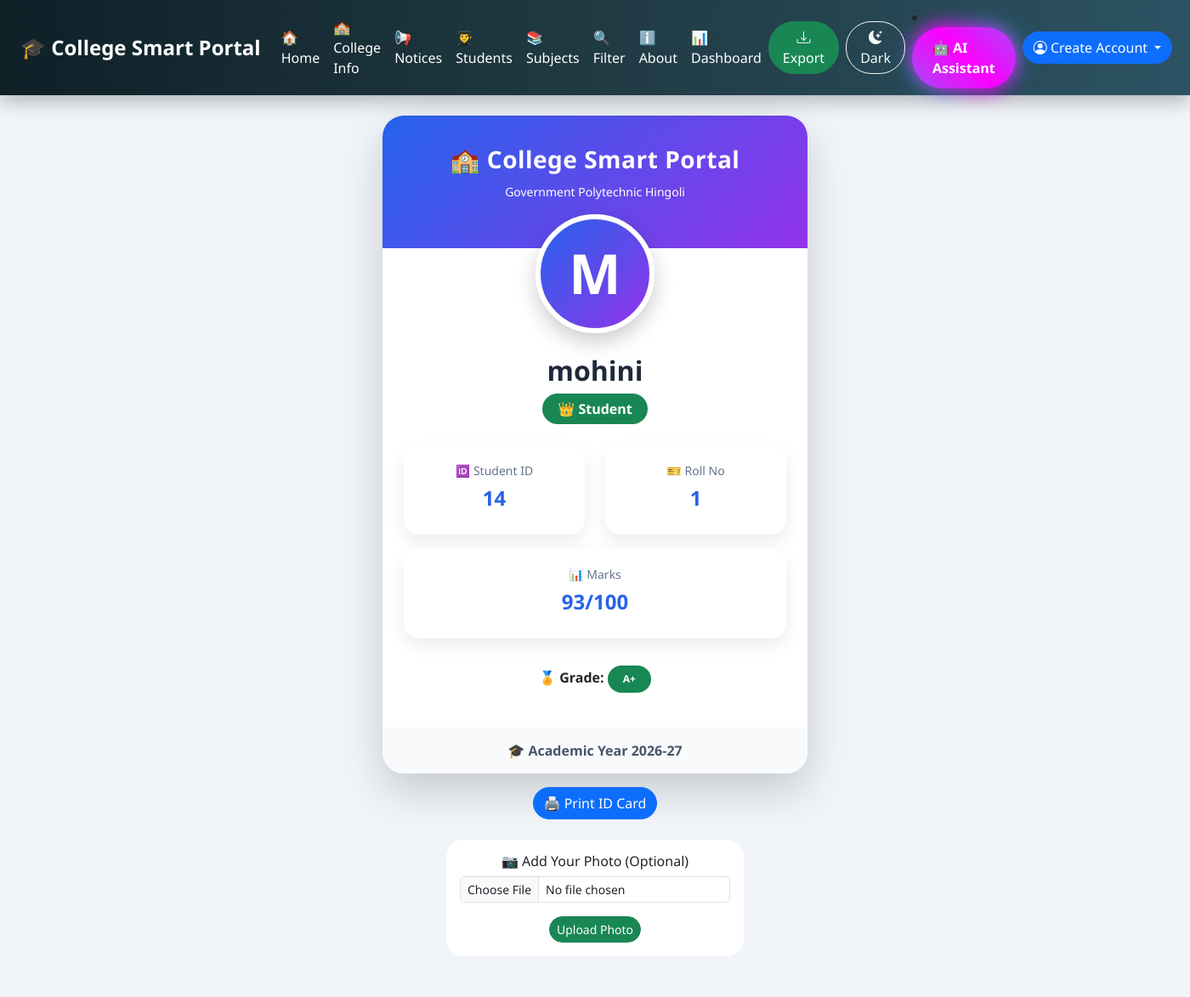
After one commit to mohinighuge49-design/python-training, a Flask app: page /id_card/14 in a window 1400 px wide. The commit adds this page. Shown: the whole page at 85% size. Run offline with Flask 3, Linux system fonts and the light colour scheme; data comes from the database, SQL or seed files in the repository.

Commit message:
Add ID card template for student profiles with print functionality and photo upload option

```diff
--- a/app.py
+++ b/app.py
@@ -1,29 +1,37 @@
-from flask import Flask, jsonify, render_template, request, flash, url_for, redirect,session
+from email import message
+import os
+from dotenv import load_dotenv
+from flask import Flask, jsonify, render_template, request, flash, url_for, redirect, session, abort
 from database import get_db, init_db, MOHINI_DB
 from werkzeug.security import generate_password_hash, check_password_hash
+from werkzeug.utils import secure_filename
 import csv
 from flask import Response
+from groq import Groq
 
+BASE_DIR = os.path.dirname(os.path.abspath(__file__))
+load_dotenv(os.path.join(BASE_DIR, '.env'))
+
+groq_client = Groq(
+    api_key=os.getenv("GROQ_API_KEY")
+)
 
 app = Flask(__name__)
 app.secret_key = 'abc1234567890'
 
-notices_list = [
-    {
-        "title": "🚀python training related Notices",
-        "message": "Python Internship Program started.",
-        "note": "Training focuses on Python fundamentals.",
-        "msg": "Students should attend regularly."
-    }
-]
+UPLOAD_FOLDER = "static/uploads"
+app.config["UPLOAD_FOLDER"] = UPLOAD_FOLDER
+
+os.makedirs(UPLOAD_FOLDER, exist_ok=True)
+
+notices_list = [ { "title": "🚀python training related Notices",
+                  "message": "Python Internship Program started.",
+                  "note": "Training focuses on Python fundamentals.",
+                  "msg": "Students should attend regularly." } ]
 
 @app.route('/')
 def home():
     return render_template('home.html')
-
-@app.route('/dbpath')
-def dbpath():
-    return MOHINI_DB
 
 @app.route('/college_info')
 def college_info():
@@ -460,7 +468,49 @@ def check():
     conn.close()
     return str(result)
 
-    from flask import jsonify, request
+#============================day_AI route==============================
+@app.route("/students/<int:id>/tip")
+def get_ai_tip(id):
+    conn = get_db(MOHINI_DB)
+
+    student = conn.execute(
+        "SELECT * FROM stud WHERE id = ?",
+        (id,)
+    ).fetchone()
+
+    conn.close()
+
+    if student is None:
+        abort(404)
+
+    prompt = f"""
+    Give short 2-3 study tips.maximum 45 words, Simple, encouraging and student-friendly."""
+
+    client = Groq(
+        api_key=os.environ.get("GROQ_API_KEY"))
+    response = client.chat.completions.create( model="llama-3.1-8b-instant",
+        messages=[
+            {"role": "user", "content": prompt}
+        ]
+    )
+
+    tip = response.choices[0].message.content
+
+    try:
+        response = client.chat.completions.create(
+            model="llama-3.1-8b-instant",
+            messages=[
+                {"role": "user", "content": prompt}
+            ]
+        )
+
+        tip = response.choices[0].message.content
+
+    except Exception as e:
+     tip = f"Error: {e}"
+     print("GROQ ERROR:", e)
+
+    return render_template("detail.html",student=student,tip=tip)
 
 
 @app.route('/assistant')
@@ -501,6 +551,9 @@ def chatbot():
 
         # ================= HELP =================
         "help": "🤖 Try: students, topper, average, subjects, recent, marks",
+        "give me some study tips": "📚 Ask for AI study tips on student detail page.",
+        "how to manage timing":  "⏰ Create a study schedule, prioritize tasks, and take breaks.",
+        "how to improve concentration": "🧘‍♂️ Practice mindfulness, eliminate distractions",
 
         # ================= STUDENTS =================
         "students": lambda: f"👨‍🎓 Total Students: {conn.execute('SELECT COUNT(*) as c FROM stud').fetchone()['c']}",
@@ -574,16 +627,92 @@ def chatbot():
 
     # ---------------- DEFAULT AI RESPONSE ---------------- #
     if not reply:
-        if "marks" in message:
-            reply = "📊 You can ask: topper, average marks, or student details."
-        elif "name" in message:
-            reply = "👨‍🎓 Try: show students or recent students."
-        else:
-            reply = "🤖 Sorry, I didn't understand. Try asking about students, topper, marks, subjects."
+
+        try:
+
+            completion = groq_client.chat.completions.create(
+                model="llama-3.3-70b-versatile",
+                messages=[
+                    {
+                       "role": "system",
+                        "content": """
+                        You are Mohini's College Smart Portal AI Assistant.
+
+                        Rules:
+                        - If the user asks in Marathi, reply in simple Marathi + English mix.
+                        - If the user asks in English, reply in simple English.
+                        - Keep answers short, clear, and student-friendly.
+                        - Help diploma students with study, coding, college, and career questions.
+                        - Use bullet points when useful.
+                        """
+                    },
+                    {
+                        "role": "user",
+                        "content": message
+                    }
+                ]
+            )
+
+            reply = completion.choices[0].message.content
+
+        except Exception as e:
+
+            print("GROQ ERROR:", e)
+
+            reply = "⚠️ AI service is currently unavailable."
+
 
     conn.close()
 
     return jsonify({"reply": reply})
+#===============ID-Card=====================
+
+@app.route('/id_card/<int:student_id>')
+def id_card(student_id):
+
+    db = get_db(MOHINI_DB)
+
+    student = db.execute(
+        "SELECT * FROM stud WHERE id=?",
+        (student_id,)
+    ).fetchone()
+
+    return render_template( 'id-card.html', student=student )
+
+
+@app.route('/upload_photo/<int:id>', methods=['POST'])
+def upload_photo(id):
+
+    photo = request.files.get('photo')
+
+    if photo and photo.filename:
+
+        filename = secure_filename(photo.filename)
+
+        photo.save(
+            os.path.join(
+                app.config['UPLOAD_FOLDER'],
+                filename
+            )
+        )
+
+        db = get_db(MOHINI_DB)
+
+        db.execute(
+            "UPDATE stud SET photo=? WHERE id=?",
+            (filename, id)
+        )
+
+        db.commit()
+
+    return redirect(url_for('id_card',
+                            student_id=id))
+
+
+@app.errorhandler(404)
+def page_not_found(e):
+    return render_template("404.html"), 404
+
 init_db()
 if __name__ == "__main__":
 
--- a/database.py
+++ b/database.py
@@ -1,4 +1,4 @@
-import sqlite3 ,app
+import sqlite3
 import os
 
 MOHINI_DB = os.environ.get(
--- /dev/null
+++ b/templates/id-card.html
@@ -0,0 +1,247 @@
+{% extends "base.html" %}
+
+{% block content %}
+
+<style>
+
+body{
+    background:#f1f5f9;
+}
+
+.id-card{
+    width:500px;
+    margin:auto;
+    background:white;
+    border-radius:25px;
+    overflow:hidden;
+    box-shadow:0 20px 50px rgba(0,0,0,.18);
+    transition:.3s;
+}
+
+.id-card:hover{
+    transform:translateY(-5px);
+}
+
+.header{
+    background:linear-gradient(135deg,#2563eb,#9333ea);
+    color:white;
+    text-align:center;
+    padding:35px 20px 55px;
+}
+
+.header h3{
+
+    font-weight:700;
+    letter-spacing:.5px;
+
+}
+
+.avatar,
+.profile-pic{
+
+    width:140px;
+    height:140px;
+    border-radius:50%;
+    margin:auto;
+    margin-top:-40px;
+    border:6px solid white;
+    display:flex;
+    justify-content:center;
+    align-items:center;
+    font-size:65px;
+    font-weight:bold;
+    background:linear-gradient(135deg,#2563eb,#9333ea);
+    color:white;
+    object-fit:cover;
+    box-shadow:0 10px 25px rgba(0,0,0,.2);
+}
+
+.content{
+    padding:25px;
+   text-align:center;
+}
+.content h2{
+    font-weight:700;
+    color:#1e293b;
+}
+
+.info-card{
+    border:none;
+    border-radius:18px;
+    background:white;
+    padding:20px;
+    box-shadow:0 8px 20px rgba(0,0,0,.08);
+    transition:.3s;
+}
+
+.info-card:hover{
+    transform:scale(1.05);
+    box-shadow:0 12px 30px rgba(37,99,235,.25);
+}
+
+.info-card small{
+    color:#64748b;
+    font-size:14px;
+}
+
+
+.info-card h4{
+    margin-top:8px;
+    color:#2563eb;
+    font-weight:700;
+}
+
+.badge{
+    padding:10px 18px;
+    border-radius:20px;
+}
+
+.footer{
+    background:#f8fafc;
+    text-align:center;
+    padding:15px;
+    color:#475569;
+    font-weight:600;
+}
+
+@media print {
+
+.btn,
+form,
+nav,
+footer,
+.no-print{
+
+display:none !important;
+
+}
+
+.id-card{
+
+width:100%;
+box-shadow:none;
+margin:0 auto;
+
+}
+
+body{
+background:white;
+}
+
+}
+</style>
+<div class="container mt-4">
+<div class="id-card">
+
+    <div class="header">
+
+     <h3>🏫 College Smart Portal</h3>
+        <small>Government Polytechnic Hingoli</small>
+    </div>
+
+    {% if student.photo %}
+
+    <img src="{{ url_for('static', filename='uploads/' + student.photo) }}"
+         class="profile-pic">
+
+
+    {% else %}
+
+    <div class="avatar">
+        {{ student.name[0]|upper }}
+    </div>
+
+    {% endif %}
+
+    <div class="content">
+
+        <h2>{{ student.name }}</h2>
+            <span class="badge bg-success fs-6">
+                👑 {{ session.get('role', 'Student')|title }}
+            </span>
+
+        <div class="row mt-4">
+
+            <div class="col-6 mb-3">
+
+                <div class="card info-card">
+                    <small>🆔 Student ID</small>
+                    <h4>{{ student.id }}</h4>
+                </div>
+
+            </div>
+
+            <div class="col-6 mb-3">
+
+                <div class="card info-card">
+                    <small>🎫 Roll No</small>
+                    <h4>{{ student.roll_no }}</h4>
+                </div>
+
+            </div>
+
+            <div class="col-12 mb-3">
+
+                <div class="card info-card">
+                    <small>📊 Marks</small>
+                    <h4>{{ student.marks }}/100</h4>
+                </div>
+
+            </div>
+
+        </div>
+
+        <p class="mt-3">
+        <b>🏅 Grade:</b>
+        {% if student.marks >= 90 %}
+        <span class="badge bg-success"> A+ </span>
+
+        {% elif student.marks >= 75 %}
+            <span class="badge bg-primary"> A </span>
+        {% elif student.marks >= 60 %}
+
+            <span class="badge bg-warning text-dark">B   </span>
+        {% else %}
+            <span class="badge bg-danger">C</span>
+        {% endif %}
+
+        </p>
+    </div>
+
+    <div class="footer">🎓 Academic Year 2026-27</div>
+</div>
+
+<div class="text-center mt-3">
+
+<button onclick="window.print();"
+        class="btn btn-primary">
+
+🖨️ Print ID Card
+
+</button>
+
+</div>
+
+<div class="card mt-4 p-3 text-center photo-upload-card"
+     style="max-width:350px; margin:auto;">
+
+<h6>📷 Add Your Photo (Optional)</h6>
+
+<form action="{{ url_for('upload_photo', id=student.id) }}"
+      method="POST"
+      enctype="multipart/form-data">
+
+<input type="file"
+       name="photo"
+       class="form-control form-control-sm mb-3"
+       accept="image/*">
+
+<button type="submit"
+        class="btn btn-success btn-sm">
+
+Upload Photo
+</button>
+</form>
+</div>
+</div>
+{% endblock %}
```
Also changed, not shown: templates/assistant.html (+28 -10 lines), templates/detail.html (+23 -3 lines), 2 other files.
